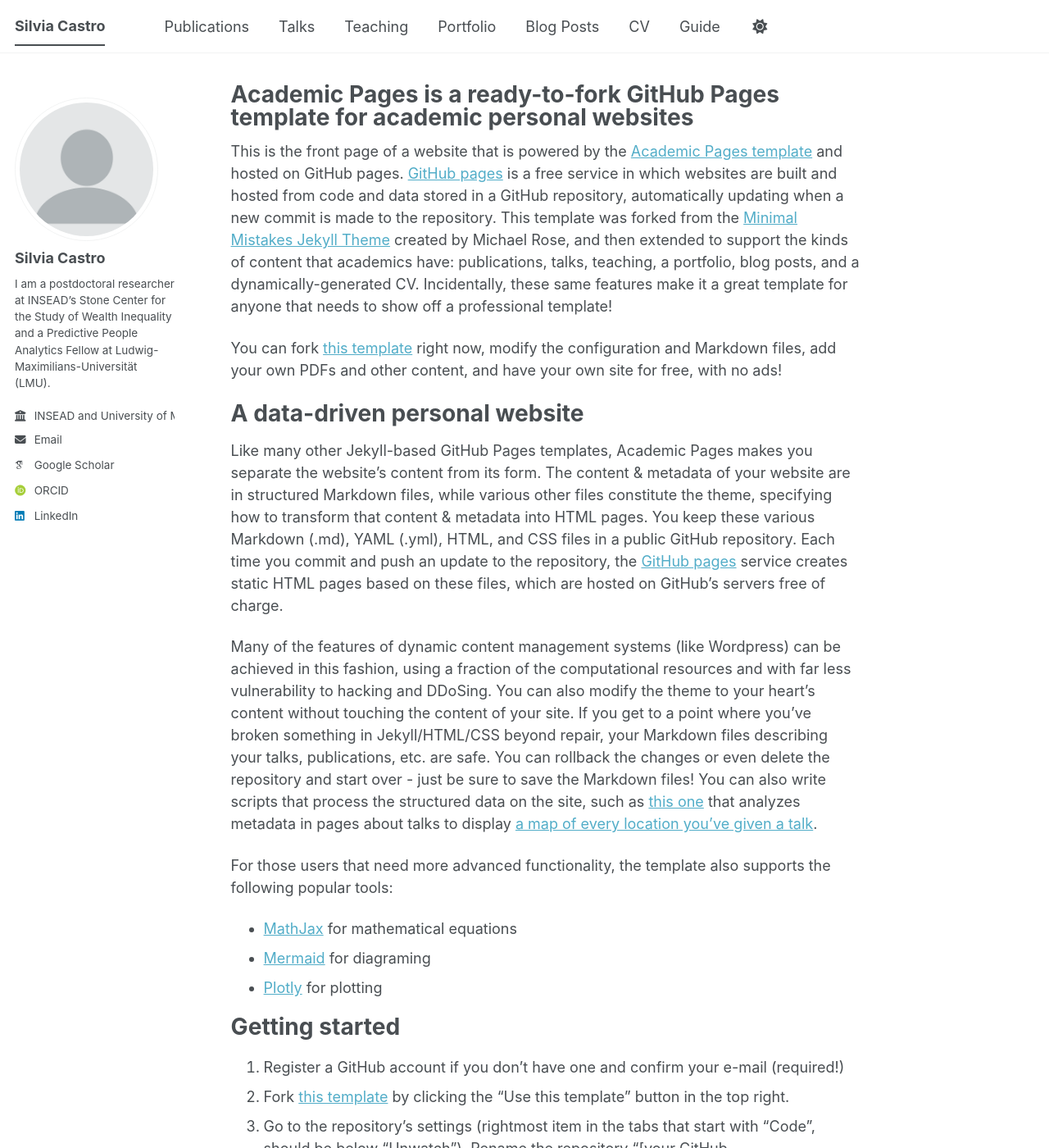
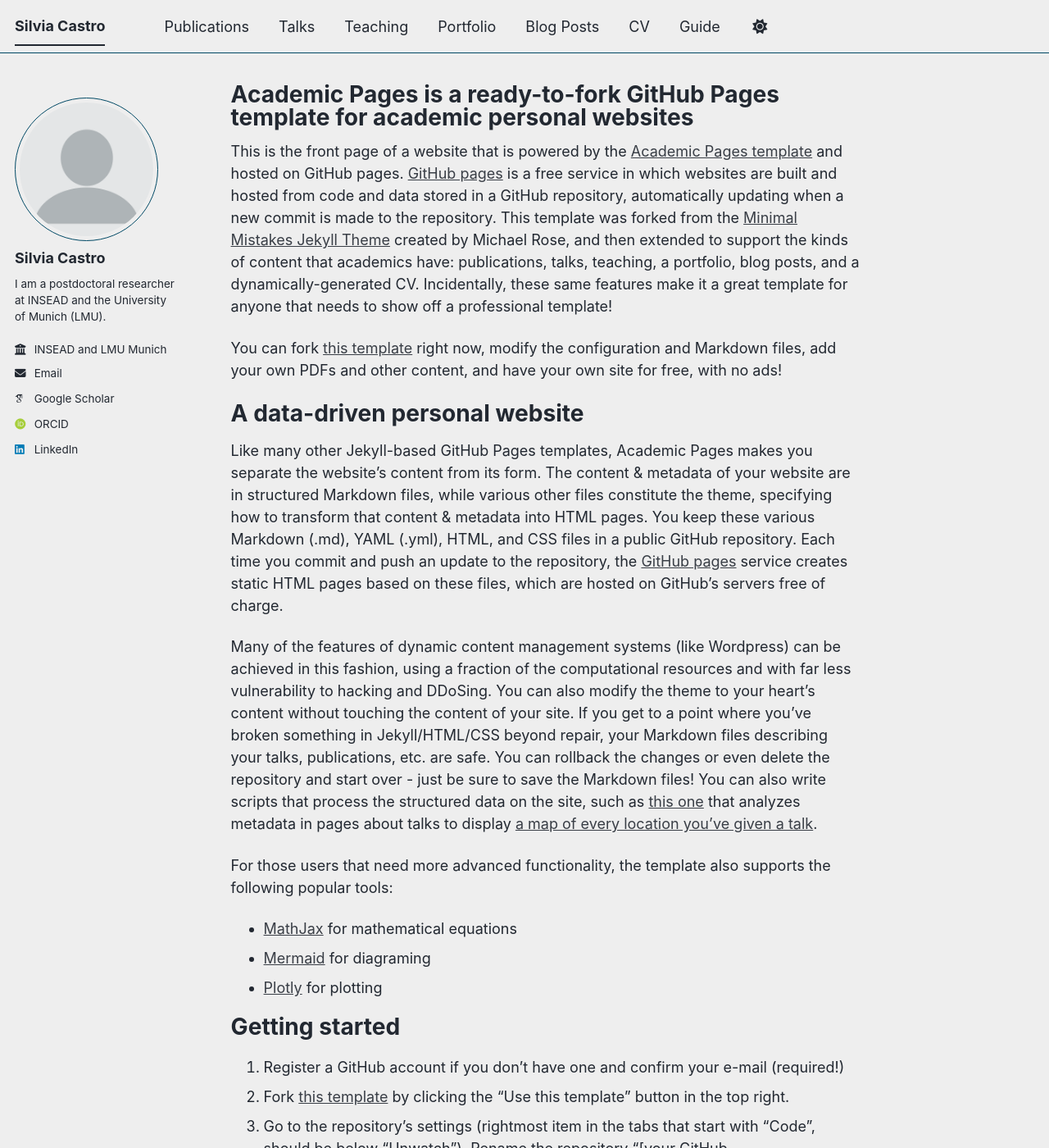
Before and after one commit to silviafcastro/castrosilvia, a Jekyll site: the page built from _pages/about.md, in a window 1280 px wide and 1400 px high. Shown: the whole window at 82% size. Built offline with Jekyll 4.4.1, drawn with Linux system fonts in a browser that asks for light colours; some web fonts are replaced; a script bundle is joined from its source files by our own code; library files that are not in the unit come from our copies.

Commit message:
Update _config.yml

```diff
--- a/_config.yml
+++ b/_config.yml
@@ -8,7 +8,7 @@
 
 # Basic Site Settings
 locale                   : "en-US"
-site_theme               : "default" # The available themes options are "default", "air", "sunrise", "mint", "dirt" and "contrast"
+site_theme               : "air" # The available themes options are "default", "air", "sunrise", "mint", "dirt" and "contrast"
 title                    : "Silvia Castro"
 title_separator          : "-"
 name                     : &name "Silvia Castro"
@@ -26,8 +26,8 @@
   avatar           : "profile.png"
   name             : "Silvia Castro"
   pronouns         : # example: "she/her"
-  bio              : "I am a postdoctoral researcher at INSEAD’s  Stone Center for the Study of Wealth Inequality and a Predictive People Analytics Fellow at Ludwig-Maximilians-Universität (LMU)."
-  employer         : "INSEAD and University of Munich (LMU)"
+  bio              : "I am a postdoctoral researcher at INSEAD and the University of Munich (LMU)."
+  employer         : "INSEAD and LMU Munich"
   email            : "silvia.fernandezcastro@insead.edu"
 
   # Academic websites
@@ -36,7 +36,7 @@
   googlescholar    : "https://scholar.google.com/citations?hl=es&view_op=list_works&gmla=AHoSzlWXFHEZ2S7JZkbCc89lymsX_9eU9SVmAuJDaJve7xBR487IJfQCjbrlsIP9hrXNQ-bVk3GkxsmneaszgtsZcD4WLb3QM2UghbW96fmM7QRfdBpNlk7r0WrduHdviyfofSLkk91g&user=-VKV5UYAAAAJ"
   inspire-hep      : # URL
   impactstory      : # URL
-  orcid            : "https://orcid.org/yourorcidurl"
+  orcid            : "https://orcid.org/0000-0001-7174-4494"
 
   # Repositories and software development
   bitbucket        : # Username - Update with your username on the site
@@ -48,7 +48,6 @@
 
   # Social media
   artstation       : # Username
-  bluesky          : #"bsky.app" # Replace this with you Bluesky username
   facebook         : # Username
   flickr           : # Username
   foursquare       : # Username
@@ -57,7 +56,7 @@
   keybase          : # Username
   instagram        : # Username
   lastfm           : # Username
-  linkedin         : "https://www.linkedin.com/in/castrofsilvia/"
+  linkedin         : "castrofsilvia/"
   mastodon         : # URL
   medium           : # URL
   pinterest        : # Username
```
